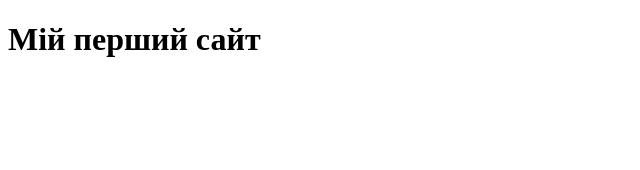
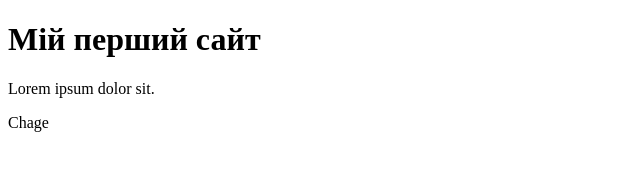
Before and after one commit to SofiiaBondarenko/test, a plain HTML site: page index.html in a window 1280 px wide. Shown: the whole page, without its empty margins (0-640 px from the left). Drawn offline with Linux system fonts and the light colour scheme.

Commit message:
second commit

```diff
--- a/index.html
+++ b/index.html
@@ -8,6 +8,8 @@
 <body>
     <main>
         <h1>Мій перший сайт</h1>
+        <p>Lorem ipsum dolor sit.</p>
+        <p>Chage</p>
     </main>
 </body>
 </html>
```
